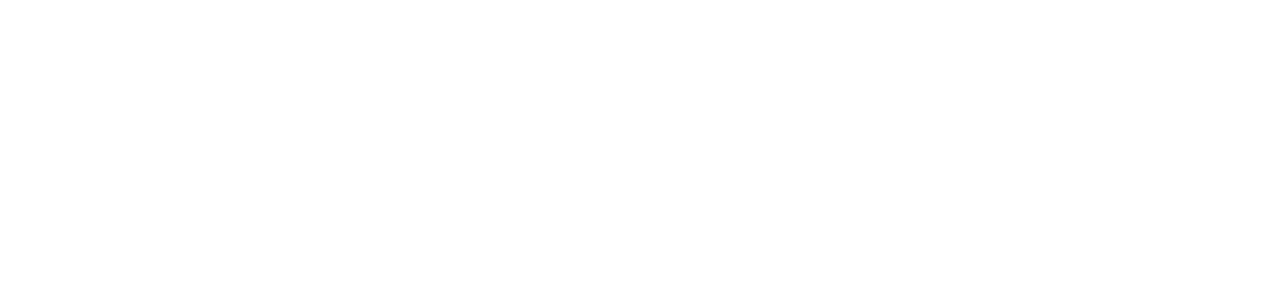
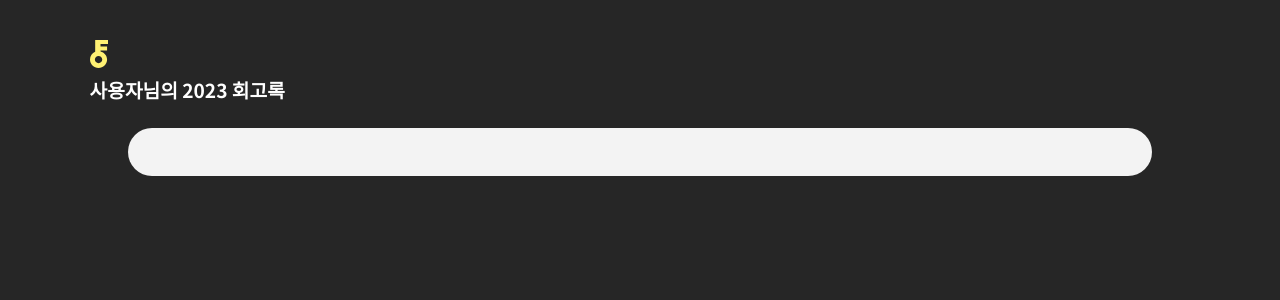
Before and after one commit to FAREWELL2023/FAREWELL_FE, a React (Create React App) app: page /myview/1 in a window 1280 px wide. Before the commit this address had no page. Shown: the top 300 px of the page. Built offline with nearby package versions, Linux system fonts and the light colour scheme.

Commit message:
[add] myviewpage 생성

```diff
--- a/src/App.js
+++ b/src/App.js
@@ -7,6 +7,7 @@
 import LoginPage from "./pages/LoginPage";
 import { createGlobalStyle } from "styled-components";
 import MyWritePage from './pages/MyWritePage';
+import MyViewPage from "./pages/MyViewPage";
 
 function App() {
   return (
@@ -17,6 +18,7 @@
       <Route path='/first' element={<FirstPage />}/>
       <Route path='/mylist' element={<MyListPage/>}/>
       <Route path='/mywrite/:id' element={<MyWritePage/>}/>
+      <Route path='/myview/:id' element={<MyViewPage/>}/>
       <Route path="/accounts/register" element={<RegisterPage />} />
       <Route path="/accounts/auth" element={<LoginPage />} />
      </Routes>
--- a/src/components/MyQList.jsx
+++ b/src/components/MyQList.jsx
@@ -38,7 +38,7 @@
 
     return (
         <List onClick={() => {
-            isanswer? navigate('/') : navigate(`/mywrite/${number}`, {state :{number: number, question: question}}) // 답변이 있으면 /write으로, 없으면 /으로
+            isanswer? navigate(`/myview/${number}`, {state :{number: number, question: question}}) : navigate(`/mywrite/${number}`, {state :{number: number, question: question}}) // 답변이 있으면 /write으로, 없으면 /으로
         }}>
             {number > 1 && <Line style={isanswer? {borderLeft: "medium solid white"} : {}}/>}
             <div style={{display:"flex", justifyContent:"space-between"}}>
--- /dev/null
+++ b/src/pages/MyViewPage.jsx
@@ -0,0 +1,57 @@
+import React, { useState } from 'react';
+import styled from 'styled-components';
+import logo from '../images/key_logo.svg';
+import { useLocation, useNavigate } from 'react-router-dom';
+
+const Wrapper = styled.div`
+    background-color: #262626;
+    width: 100%;
+    height: 100vh;
+    overflow-x: hidden;
+    //padding: 5vh 7vw 0 7vw;
+    text-align: center;
+    align-items: center;
+`
+const Title = styled.div`
+    color: #FFF;
+    font-weight: 700;
+    margin: 1vh 0 3vh 0;
+    font-size: 1.2rem;
+    display: flex;
+    padding-left: 7vw;
+`
+const Number = styled.div`
+    color: #FFF;
+    text-align: center;
+    font-size: 1.4rem;
+    font-weight: 500;
+`
+const Question = styled.div`
+    border-radius: 50px;
+    background: #F3F3F3;
+    width: 80vw;
+    height: 6vh;
+    margin: auto;
+    margin-top: 10px;
+    margin-bottom: 20px;
+    line-height: 6vh;
+    color: #262626;
+    font-weight: 500;
+`
+
+const MyViewPage = () => {
+    const location = useLocation();
+    const QInfo = { ...location.state }; // 해당 질문의 번호,질문내용을 받아옴
+    const navigate = useNavigate();
+    const [answer, setAnswer] = useState("");
+    return (
+        <Wrapper>
+        <img src={logo} style={{display:"flex", padding: "5vh 0 0 7vw"}}/>
+            <Title>사용자님의 2023 회고록</Title>
+            <Number>{QInfo.number}</Number>
+            <Question>{QInfo.question}</Question>
+        </Wrapper>
+    );
+};
+
+export default MyViewPage;
```
